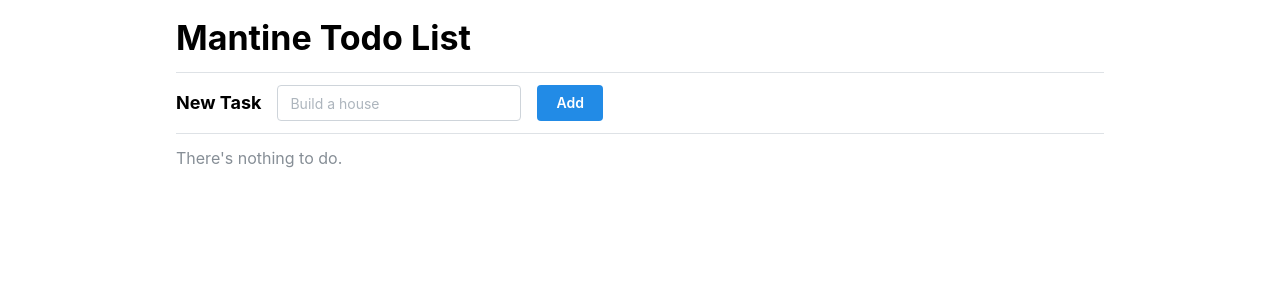
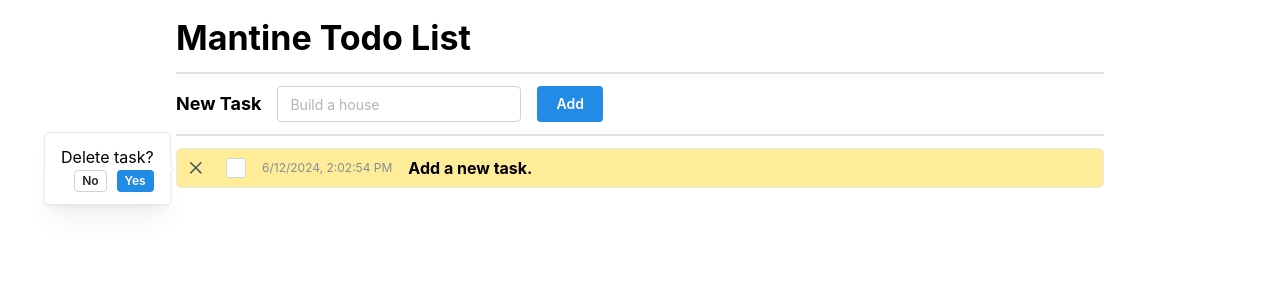
Before and after one commit to jun-gh-123/mantine-todo-list, a React app: page / in a window 1280 px wide. Both pictures are taken after a click on the button 190 px from the left and 160 px from the top of the page. Shown: the top 300 px of the page. Built offline with nearby package versions, Linux system fonts and the light colour scheme; the HTML template or start-up script is replaced by a standard one.

Commit message:
show delete popover

```diff
--- a/src/App.tsx
+++ b/src/App.tsx
@@ -78,9 +78,9 @@
         <AppShell.Main>
           <Container>
             <Title order={1}>Mantine Todo List</Title>
-            <Divider my="sm" />
+            <Divider my="sm" size="sm" />
             <NewTask addNewTask={addNewTask} />
-            <Divider my="sm" />
+            <Divider my="sm" size="sm" />
             <TaskList
               list={taskList}
               updateTask={updateTask}
--- a/src/components/Task.tsx
+++ b/src/components/Task.tsx
@@ -1,5 +1,13 @@
-import React from "react";
-import { Checkbox, CloseButton, Group, Text } from "@mantine/core";
+import React, { useState } from "react";
+import {
+  useMantineTheme,
+  Button,
+  Checkbox,
+  CloseButton,
+  Group,
+  Popover,
+  Text,
+} from "@mantine/core";
 import { DateTime as LuxonDateTime } from "luxon";
 
 export type TaskType = {
@@ -16,13 +24,54 @@
 }) => {
   const { task, updateTask, deleteTask } = props;
 
+  const [showDeletePopover, setShowDeletePopover] = useState(false);
+
+  const theme = useMantineTheme();
+
   const ldt = LuxonDateTime.fromMillis(task.createdAt);
 
   const textDecoration = task.completed ? "line-through" : "";
 
+  const defaultStyle = {
+    border: `1px solid ${theme.colors.gray[2]}`,
+    borderRadius: 5,
+    padding: 5,
+  };
+
+  const styleOverride = showDeletePopover
+    ? { ...defaultStyle, background: theme.colors.yellow[2] }
+    : defaultStyle;
+
   return (
-    <Group>
-      <CloseButton onClick={() => deleteTask(task.uuid)} />
+    <Group style={styleOverride}>
+      <Popover
+        position="left"
+        withArrow
+        shadow="md"
+        opened={showDeletePopover}
+        onChange={setShowDeletePopover}
+      >
+        <Popover.Target>
+          <CloseButton
+            onClick={() => setShowDeletePopover(!showDeletePopover)}
+          />
+        </Popover.Target>
+        <Popover.Dropdown>
+          <Text>Delete task?</Text>
+          <Group justify="flex-end" gap="xs">
+            <Button
+              variant="default"
+              size="compact-xs"
+              onClick={() => setShowDeletePopover(false)}
+            >
+              No
+            </Button>
+            <Button size="compact-xs" onClick={() => deleteTask(task.uuid)}>
+              Yes
+            </Button>
+          </Group>
+        </Popover.Dropdown>
+      </Popover>
       <Checkbox
         checked={task.completed}
         onChange={() => {
--- a/src/components/TaskList.tsx
+++ b/src/components/TaskList.tsx
@@ -1,5 +1,5 @@
 import React from "react";
-import { Text } from "@mantine/core";
+import { Stack, Text } from "@mantine/core";
 
 import Task, { TaskType } from "./Task";
 
@@ -15,7 +15,7 @@
   }
 
   return (
-    <div>
+    <Stack gap="xs">
       {list.map((t) => (
         <Task
           key={t.uuid}
@@ -24,6 +24,6 @@
           deleteTask={deleteTask}
         />
       ))}
-    </div>
+    </Stack>
   );
 };
```
